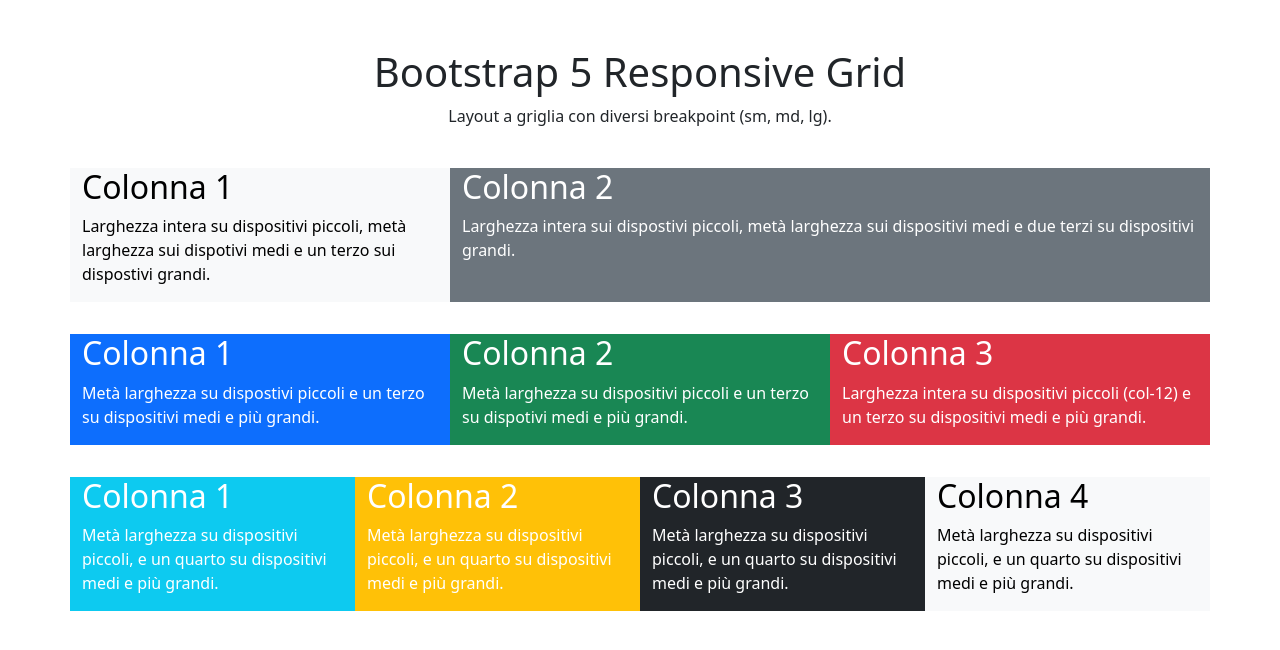
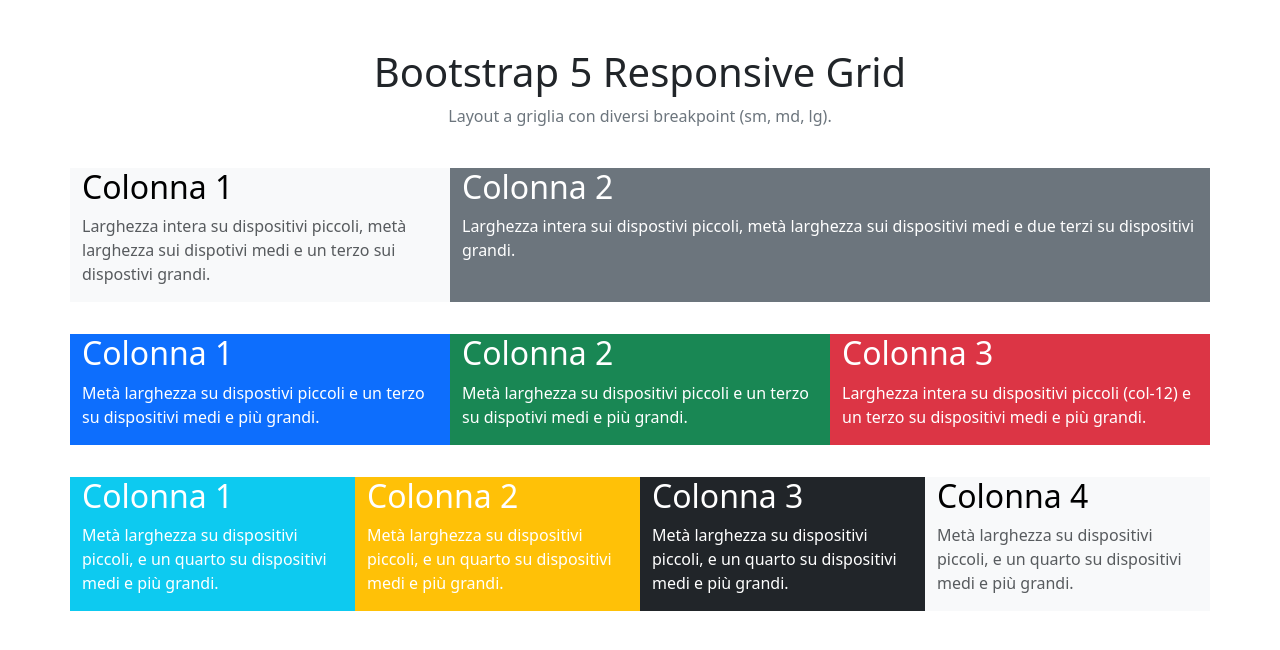
Before and after one commit to tommaso-mandorino/htmlcss-bootstrap-layout, a plain HTML site: page bonus/index.html in a window 1280 px wide. Drawn offline with nearby package versions, Linux system fonts and the light colour scheme.

Commit message:
Fix subtitle text color, first row > first colum and last row > last column paragraph text color.

```diff
--- a/bonus/index.html
+++ b/bonus/index.html
@@ -53,7 +53,7 @@
                     <h1>Bootstrap 5 Responsive Grid</h1>
 
                     <!-- Main section subtitle -->
-                    <span>Layout a griglia con diversi breakpoint (sm, md, lg).</span>
+                    <span class="text-secondary">Layout a griglia con diversi breakpoint (sm, md, lg).</span>
 
                 </header>
 
@@ -64,13 +64,13 @@
                     <div class="row py-3">
 
                         <!-- First column -->
-                        <div class="col-12 col-md-6 col-lg-4 bg-light text-black">
+                        <div class="col-12 col-md-6 col-lg-4 bg-light">
 
                             <!-- First column title -->
-                            <h2>Colonna 1</h2>
+                            <h2 class="text-black">Colonna 1</h2>
 
                             <!-- First column paragraph -->
-                            <p>
+                            <p class="text-body-secondary">
                                 Larghezza intera su dispositivi piccoli,
                                 metà larghezza sui dispotivi medi
                                 e un terzo sui dispostivi grandi.
@@ -196,13 +196,13 @@
                         </div>
 
                         <!-- Fourth column -->
-                        <div class="col-6 col-md-3 col-lg-3 bg-light text-black">
+                        <div class="col-6 col-md-3 col-lg-3 bg-light">
 
                             <!-- Fourth column title -->
-                            <h2>Colonna 4</h2>
+                            <h2 class="text-black">Colonna 4</h2>
 
                             <!-- Fourth column paragraph -->
-                            <p>
+                            <p class="text-body-secondary">
                                 Metà larghezza su dispositivi piccoli,
                                 e un quarto su dispositivi medi
                                 e più grandi.
```
Also changed, not shown: index.html (+7 -7 lines).
